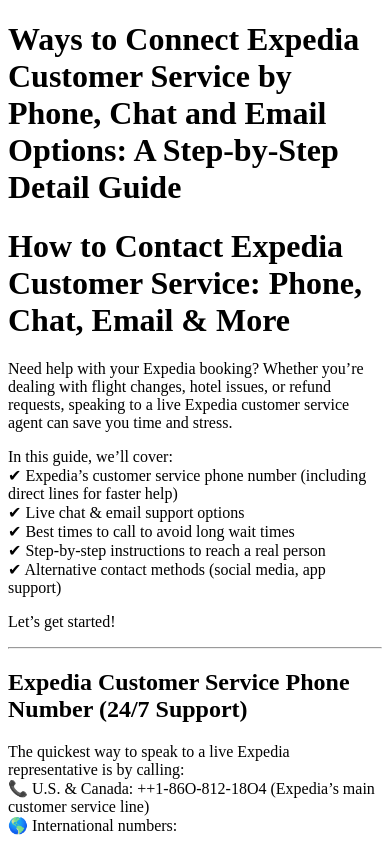
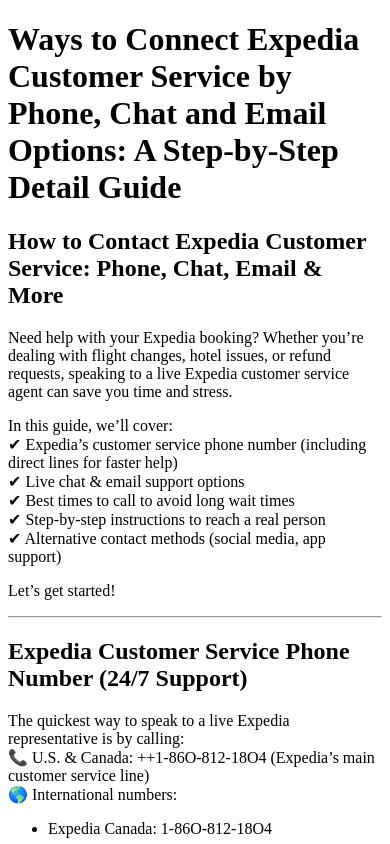
Before and after one commit to official-expedia/official-expedia.github.io, a plain HTML site: page blog/ways-to-connect-expedia-customer-service-by-phone-chat-and-email-options-a-step-by-step-detail-guide.html in a window 390 px wide. Shown: the top 844 px of the page. Drawn offline with Linux system fonts and the light colour scheme.

Commit message:
Update ways-to-connect-expedia-customer-service-by-phone-chat-and-email-options-a-step-by-step-detail-guide.html

```diff
--- a/blog/ways-to-connect-expedia-customer-service-by-phone-chat-and-email-options-a-step-by-step-detail-guide.html
+++ b/blog/ways-to-connect-expedia-customer-service-by-phone-chat-and-email-options-a-step-by-step-detail-guide.html
@@ -6,9 +6,9 @@
 </head>
 <body>
   <h1>Ways to Connect Expedia Customer Service by Phone, Chat and Email Options: A Step-by-Step Detail Guide</h1>
-<h1 dir="ltr">
+<h2 dir="ltr">
     How to Contact Expedia Customer Service: Phone, Chat, Email &amp; More
-</h1>
+</h2>
 <p dir="ltr">
     Need help with your Expedia booking? Whether you’re dealing with flight
     changes, hotel issues, or refund requests, speaking to a live Expedia
```
